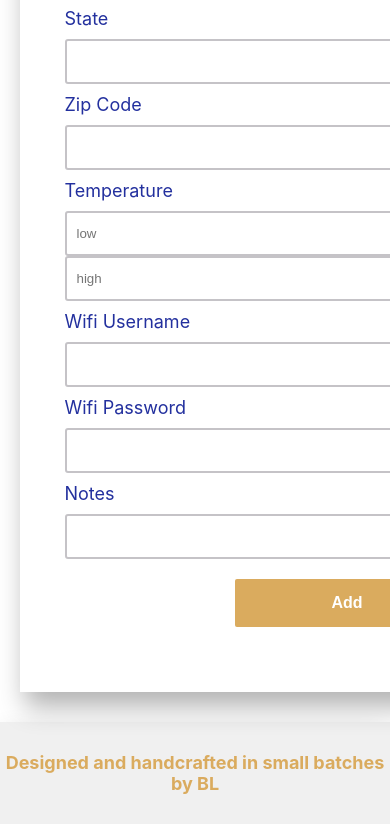
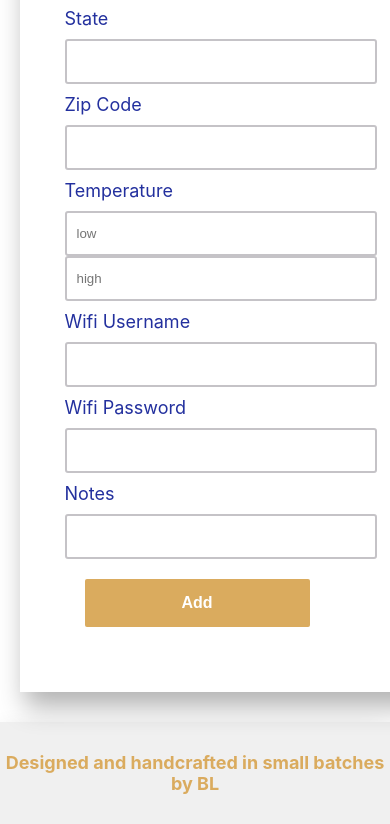
Before and after one commit to blac2121/pet_holiday, a React (Create React App) app in the folder client/: page /households/new in a window 390 px wide. Shown: the part 669-1493 px from the top of the page. Built offline with nearby package versions, Linux system fonts and the light colour scheme; no server answers.

Commit message:
fixed mobile forms

```diff
--- a/client/src/screens/forms.css
+++ b/client/src/screens/forms.css
@@ -56,3 +56,15 @@ input {
   padding: 0 10px;
   box-sizing: border-box;
 }
+
+
+@media (max-width: 480px) {
+  input {
+    width: 80vw;
+  }
+
+  .form-footer {
+    display: flex;
+    flex-direction: column;
+  }
+}
```
